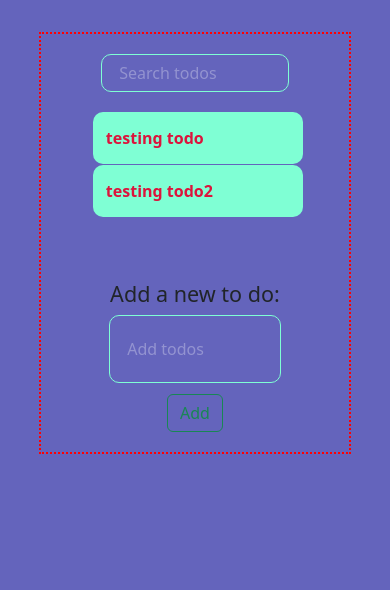
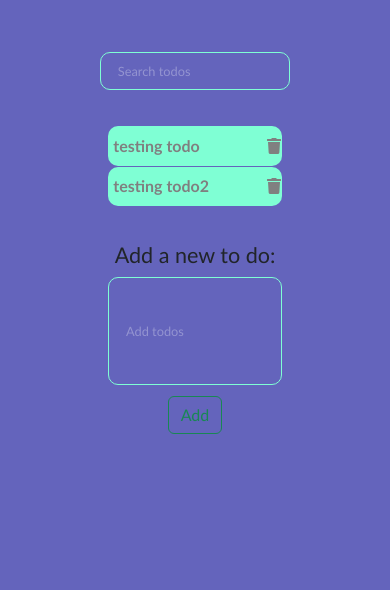
Before and after one commit to Ayoub9913/Todo-list, a plain HTML site: page index.html in a window 390 px wide. Shown: the part 254-844 px from the top of the page. Drawn offline with nearby package versions, Linux system fonts and the light colour scheme.

Commit message:
Added extra styles and responsiveness

```diff
--- a/index.html
+++ b/index.html
@@ -17,10 +17,11 @@
         <input type="text" name="search" id="search" placeholder="Search todos">
         <ul class="listoftodos">
             <div class="list-item">
-                <li>testing todo</li>
+                <li class="li-text">testing todo<li> <i class="fas fa-trash"></i></li>
+            </li>
             </div>
             <div class="list-item">
-                <li>testing todo2</li>
+                <li class="li-text">testing todo2<li> <i class="fas fa-trash"></i></li>
             </div>
         </ul>
         <div class="addtodo">
--- a/style.css
+++ b/style.css
@@ -1,6 +1,9 @@
 body {
     background-color: rgb(100, 100, 188);
     box-sizing: border-box;
+}
+*{
+    font-family:'Trebuchet MS', 'Lucida Sans Unicode', 'Lucida Grande', 'Lucida Sans', Arial, sans-serif;
 }
 
 .title-todo {
@@ -14,7 +17,6 @@ body {
     justify-content: center;
     align-items: center;
     flex-direction: column;
-    border: 2px dotted red;
     padding:20px;
     width:80%;
     height:50%;
@@ -28,6 +30,7 @@ body {
     background: none;
     border-radius: 10px;
     flex-shrink: 1;
+    font-size: 80%;
 }
 #search::placeholder {
     color: white;
@@ -41,38 +44,49 @@ body {
     display: flex;
     flex-direction: column;
     margin: 20px;
-    align-items: flex-start;
-    width: 110%;
+    padding-left: 0px;
+    align-items: center;
+    justify-content: center;
+    width: 80%;
     height: 20%;
 }
 .list-item{
     list-style-type:none;
     background-color: aquamarine;
     width: 80%;
-    margin-left: 5%;
-    padding-left: 5%;
+    padding-left: 2%;
     margin-bottom: 0.5%;
     border-radius: 10px;
     height: 35%;
     align-content: center;
-    color: crimson;
+    color: gray;
     font-weight: bold;
+    display: flex;
+    justify-content: space-evenly;
+    align-items: center;
+    padding-top: 5px;
+    padding-bottom: 5px;
 }
+.li-text{
+    width: 90%;
+}
+
 .addtodo{
     display: flex;
     flex-direction: column;
     justify-content: center;
     align-items:center ;
     width: 80%;
-    height: 40%;
+    height: 50%;
 }
 #todotoadd {
     width: 80%;
-    height: 70%;
+    height: 100%;
     border: 1px solid aquamarine;
     background: none;
     border-radius: 10px;
     flex: 1 1 0;
+    font-size: 80%;
 }
 #todotoadd::placeholder {
     color: white;
```
